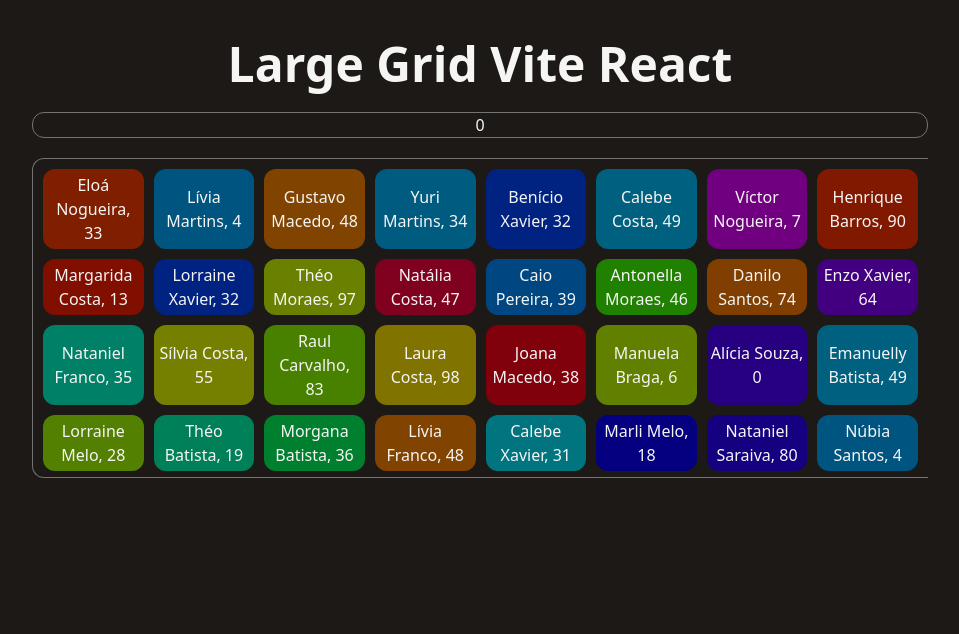
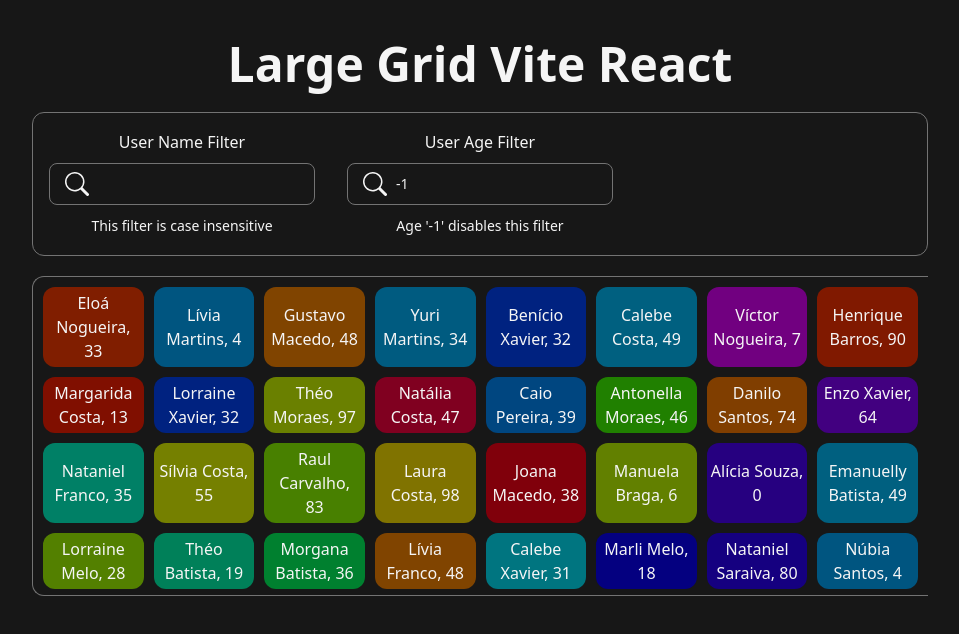
Before and after one commit to marcelo-rispoli-leal/large-grid-react, a React (Vite) app: page / in a window 1280 px wide. Shown: the top 634 px of the page, without its empty margins (160-1119 px from the left). Built offline with nearby package versions, Linux system fonts and the light colour scheme.

Commit message:
Start of filter implementation

```diff
--- a/package.json
+++ b/package.json
@@ -12,7 +12,8 @@
   "dependencies": {
     "@faker-js/faker": "^9.7.0",
     "react": "^19.0.0",
-    "react-dom": "^19.0.0"
+    "react-dom": "^19.0.0",
+    "react-icons": "^5.5.0"
   },
   "devDependencies": {
     "@eslint/js": "^9.22.0",
--- a/src/app/App.jsx
+++ b/src/app/App.jsx
@@ -1,31 +1,70 @@
+import { useState } from "react";
 import Users from "../components/Users";
-
-//const users = JSON.stringify(Users());
+import Filter from "../components/Filters";
 
 function App() {
+  const [nameFilter, setNameFilter] = useState("");
+  const [ageFilter, setAgeFilter] = useState(-1);
+
+  const handleChange = (newValue, inputType) => {
+    //show spinner
+    //setIsVisibleSpinner(true);
+
+    //sets filters
+    let filterName = nameFilter.toLowerCase();
+    let filterAge = ageFilter;
+    if (inputType === "number") {
+      filterAge = +newValue;
+      setAgeFilter(filterAge);
+    } else {
+      filterName = newValue.toLowerCase();
+      setNameFilter(newValue);
+    }
+
+    //sets filtered users
+    /*let users = [];
+    if (filterAge === -1 && filterName === '') {
+      users = allUsers;
+    } else {
+      users = allUsers.filter(({ nameLower, age }) => {
+        return (
+          nameLower.includes(filterName) &&
+          (filterAge === -1 || age === filterAge)
+        );
+      });
+    }
+    setFilteredUsers(users);
+
+    //hides spinner after sets filtered users
+    setIsVisibleSpinner(false);*/
+  };
+
   return (
-    <div className="dark h-screen w-full bg-stone-100 font-sans text-stone-900 dark:bg-stone-900 dark:text-stone-100">
+    <div className="dark h-screen w-full bg-neutral-100 font-sans text-neutral-900 dark:bg-neutral-900 dark:text-neutral-100">
       <div className="mx-auto max-w-9/10 sm:max-w-8/10 lg:max-w-75/100 xl:max-w-7/10 2xl:max-w-2/3">
         <h1 className="leading-1.1 pt-10 pb-6 text-center text-5xl font-bold">
           Large Grid Vite React
         </h1>
-        <div className="mb-5 rounded-xl border border-solid border-neutral-500 text-center">
-          0
+        <div className="col-1 mb-5 flex flex-row justify-start rounded-xl border border-solid border-neutral-500 text-center">
+          <Filter
+            type="text"
+            id="nameFilter"
+            label="User Name Filter"
+            help="This filter is case insensitive"
+            value={nameFilter}
+            onChange={handleChange}
+          />
+          <Filter
+            type="number"
+            id="ageFilter"
+            label="User Age Filter"
+            help="Age '-1' disables this filter"
+            value={ageFilter}
+            onChange={handleChange}
+          />
         </div>
         <div className="scrollbar-thin scrollbar-thumb-rounded-full scrollbar-thumb-neutral-200 scrollbar-track-neutral-600 mb-5 max-h-80 min-h-60 overflow-x-hidden overflow-y-scroll rounded-l-xl border-y border-l border-solid border-neutral-500 object-cover p-2.5 text-center">
           <Users />
-          {/* {users} */}
-        </div>
-        <div className="container">
-          {/* {Timing(2) ? (
-              <div className="preLoader">
-                <Spinner />
-              </div>
-            ) : (
-              <div className="main">
-                <Users />
-              </div>
-            )} */}
         </div>
       </div>
     </div>
--- /dev/null
+++ b/src/components/Filters.jsx
@@ -0,0 +1,36 @@
+import { BsSearch } from "react-icons/bs";
+
+export default function Filter({ id, type, label, help, value, onChange }) {
+  //change input event
+  const handleChange = (event) => {
+    onChange(event.target.value, event.target.type);
+  };
+
+  //return component
+  return (
+    <div className="inline-flex w-1/3 grid-rows-1 justify-stretch px-4 py-2">
+      <form className="w-full">
+        <div className="grid grid-cols-1 grid-rows-3 items-center">
+          <input
+            id={id}
+            className={`peer order-3 col-start-1 row-2 block w-full appearance-none rounded-lg border border-neutral-500 bg-transparent py-2.5 pr-3 pl-12 text-sm text-neutral-900 focus:border-cyan-700 focus:ring-1 focus:ring-cyan-700 focus:outline-none dark:text-neutral-100`}
+            type={type}
+            value={value}
+            min={type === "number" ? "-1" : undefined}
+            max={type === "number" ? "99" : undefined}
+            onChange={handleChange}
+          />
+          <label className="order 1 col-start-1 row-1 text-neutral-900 peer-focus:text-cyan-600 dark:text-neutral-100">
+            {label}
+          </label>
+          <BsSearch className="order-2 col-start-1 row-2 ml-4 text-2xl text-neutral-900 peer-focus:text-cyan-600 dark:text-neutral-100" />
+          <span
+            className={`order-4 col-start-1 row-3 text-sm leading-none text-neutral-900 peer-focus:text-cyan-600 dark:text-neutral-100`}
+          >
+            {help}
+          </span>
+        </div>
+      </form>
+    </div>
+  );
+}
--- a/src/components/Users.jsx
+++ b/src/components/Users.jsx
@@ -37,5 +37,3 @@ export default function Users() {
     </div>
   );
 }
-
-//className={`bg-(--${color})`}
```
Also changed, not shown: 1 other file (tests, documents, lock files or other folders).
